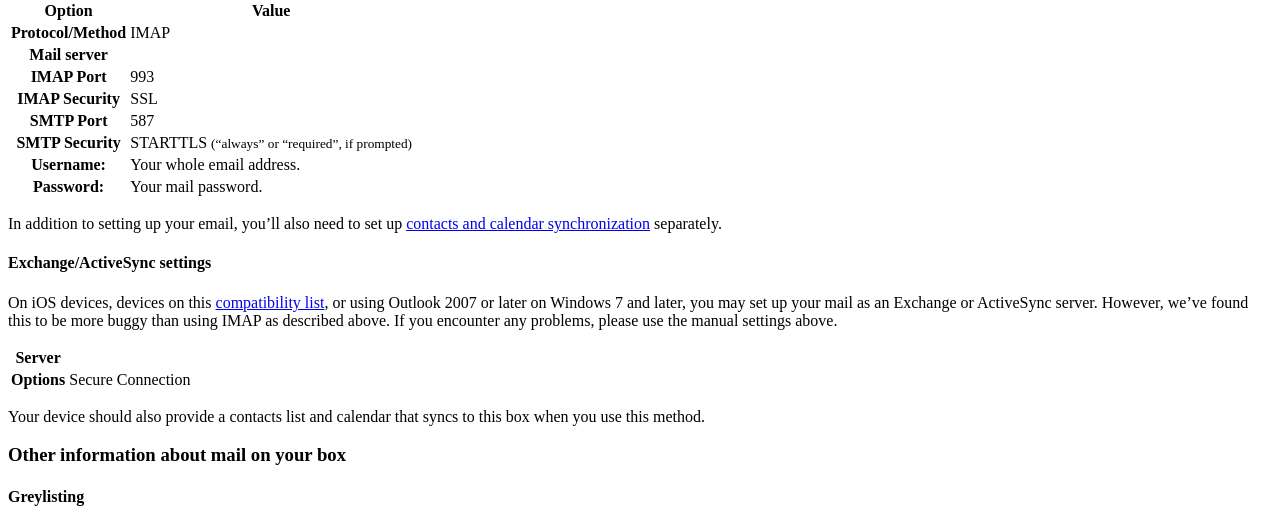
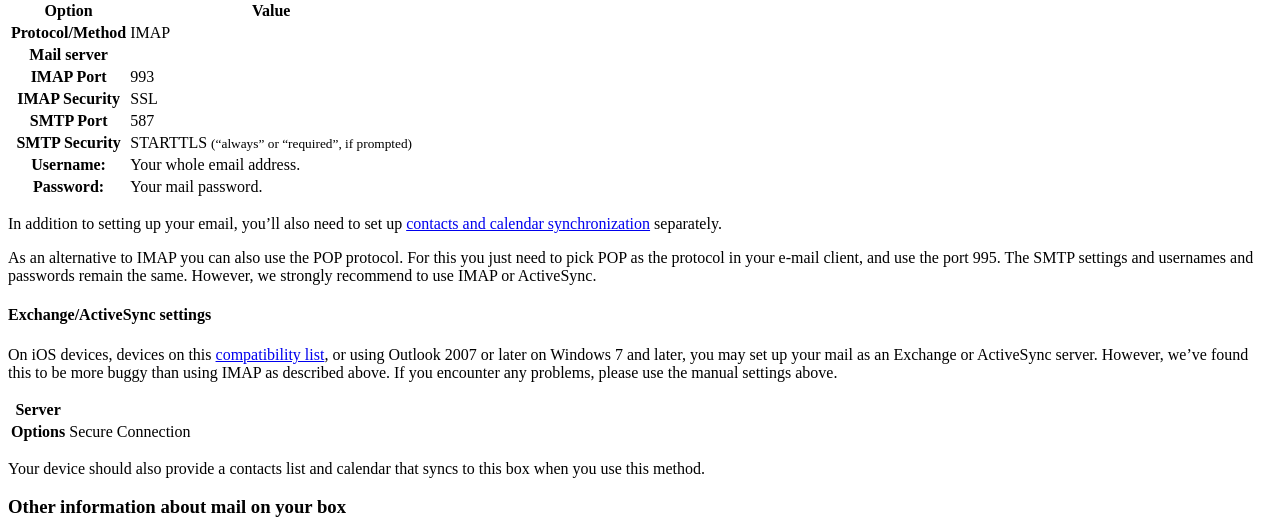
Before and after one commit to mail-in-a-box/mailinabox, a Flask app: template management/templates/mail-guide.html in a window 1280 px wide. Shown: the part 413-938 px from the top of the page. Run offline with Flask 2, Linux system fonts and the light colour scheme; the template is opened without the code that fills it, so the values that code supplies are empty; parts of the project's set-up code (start-up, migrations or seed data) failed here and were passed over.

Commit message:
Update mail-guide.html (POP3)

```diff
--- a/management/templates/mail-guide.html
+++ b/management/templates/mail-guide.html
@@ -37,6 +37,7 @@
 					</table>
 
 					<p>In addition to setting up your email, you&rsquo;ll also need to set up <a href="#sync_guide" onclick="return show_panel(this);">contacts and calendar synchronization</a> separately.</p>
+					<p>As an alternative to IMAP you can also use the POP protocol. For this you just need to pick POP as the protocol in your e-mail client, and use the port 995. The SMTP settings and usernames and passwords remain the same. However, we strongly recommend to use IMAP or ActiveSync.</p>
 
 				<h4>Exchange/ActiveSync settings</h4>
 
```
